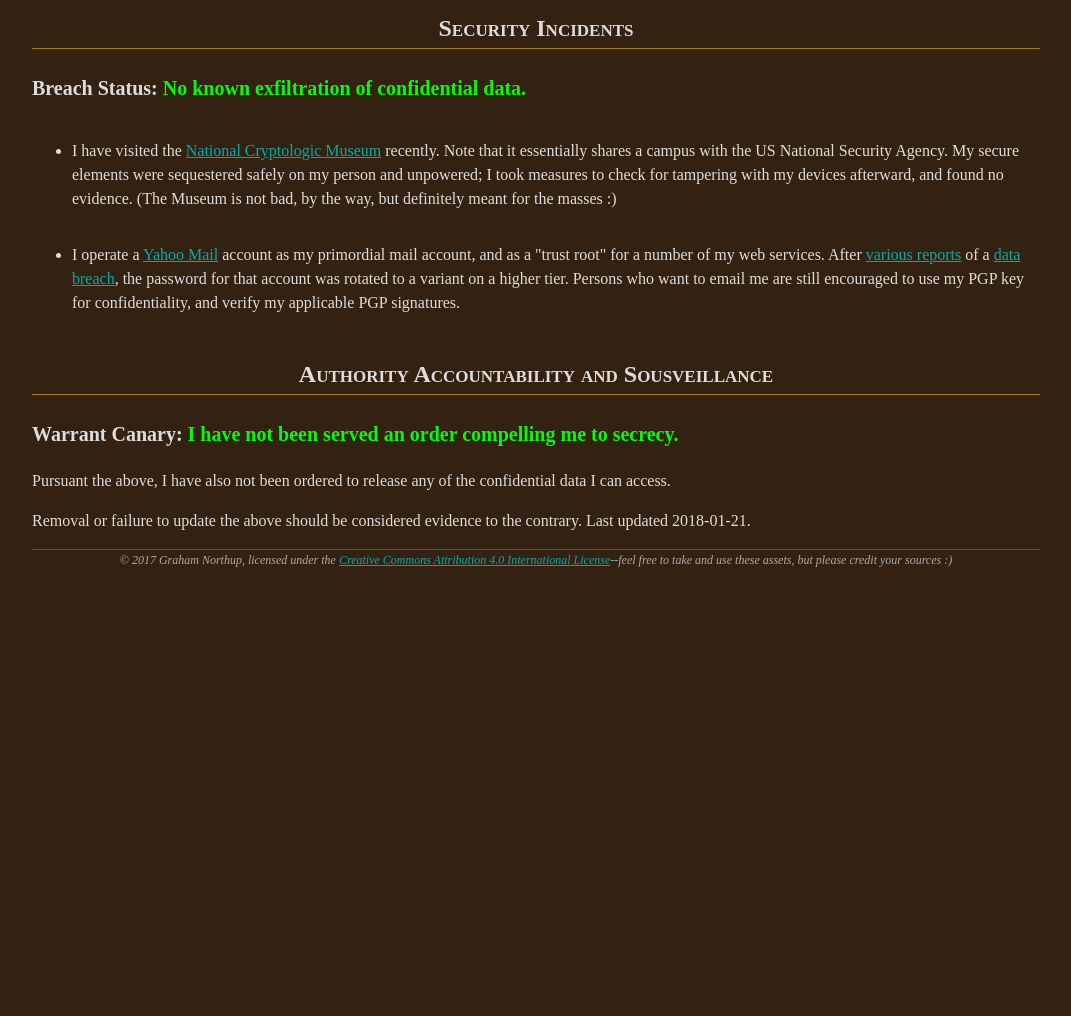
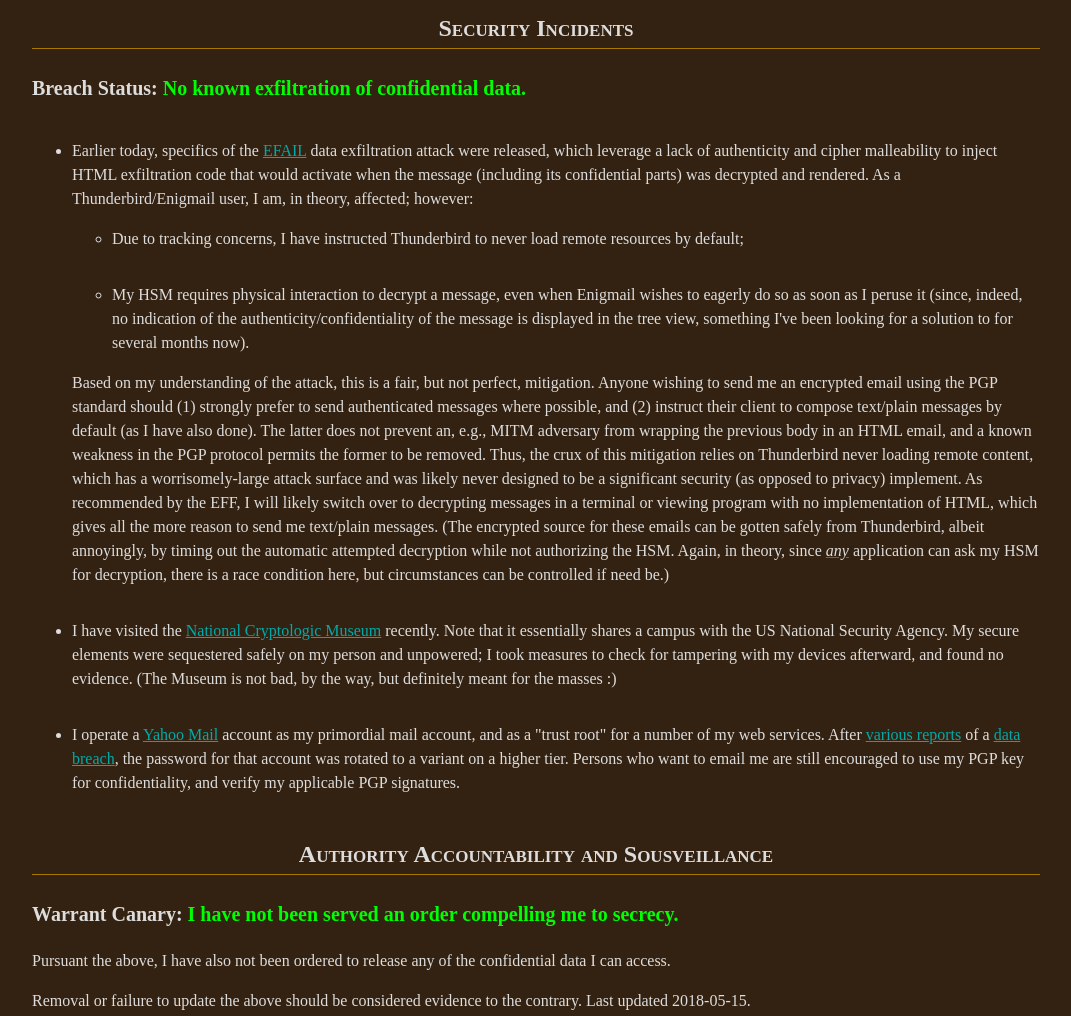
Before and after one commit to Grissess/grissess.github.io, a plain HTML site: page index.html in a window 1280 px wide. Shown: the part 1180-2196 px from the top of the page, without its empty margins (104-1175 px from the left). Before the commit the page ends 1759 px from the top, so only its background shows below. Drawn offline with Linux system fonts and the light colour scheme.

Commit message:
Updated for EFAIL, anchors added

```diff
--- a/index.html
+++ b/index.html
@@ -16,13 +16,13 @@
 			eventually.
 		</p>
 
-		<p class="stat" id="timestat">Last Update/Verification: 2018-01-21.</p>
+		<p class="stat" id="timestat">Last Update/Verification: 2018-05-15.</p>
 
 		<h2>Security</h2>
 
-		<h3>Cryptographic Secrets</h3>
+		<h3 id="secrets">Cryptographic Secrets</h3>
 
-		<p class="stat" id="keystat">Key Status: <span class="positive">No known compromises.</span> <span class="advisory">Keys updated as of 2018-01-21; refresh your keyrings.</span></p>
+		<p class="stat" id="keystat">Key Status: <span class="positive">No known compromises.</span> <span class="advisory">Keys updated as of 2018-01-21.</span></p>
 
 		<p class="stat" id="PARPENTstat">PARPENT Status: <span class="positive">Ready, no compromises.</span></p>
 
@@ -37,25 +37,25 @@
 				<th>Usage</th>
 				<th>Notes</th>
 			</tr>
-			<tr>
+			<tr id="keyC">
 				<td><span class="code">B2EF 0643 0935 C7F1 1041  070C 031F F9C1 <strong>3AA4 EC54</strong></span></td>
 				<td>RSA 4096-bit</td>
 				<td>Signing, <em>Certification</em></td>
 				<td>Master key. The private material is stored, encrypted, on an air-gapped device. Current expiration policy is <em>two years from the date</em> of update. Note that this may also be used for <em>signing</em>; because of its unusually tight control, consider anything signed with this key to be unusually high-integrity.</td>
 			</tr>
-			<tr>
+			<tr id="keyE">
 				<td><span class="code">6A94 4B64 780E 03DB 1BEF  76C6 66F8 5611 <strong>772B 7A77</strong></span></td>
 				<td>RSA 4096-bit</td>
 				<td>Encryption</td>
 				<td>My main encryption key. I release this to <em>trusted</em> devices, which presently includes a Yubikey 4 nano. Use this key to communicate with me in confidence. Expiration is no more than <em>one year from the date</em> of update.</td>
 			</tr>
-			<tr>
+			<tr id="keyA">
 				<td><span class="code">7EEC 2278 4D6E 149D EAA4  9E0B 0B01 EE49 <strong>85DD 01B1</strong></span></td>
 				<td>RSA 4096-bit</td>
 				<td>Authentication</td>
 				<td>Expiration policy is no more than <em>one year from the date</em> of update. This is not yet released from the certification device.</td>
 			</tr>
-			<tr>
+			<tr id="keyE">
 				<td><span class="code">77F3 0065 1C0C 0EA2 C666  07DF 5D00 0E6F <strong>5393 76FB</strong></span></td>
 				<td>RSA 4096-bit</td>
 				<td>Signing</td>
@@ -76,12 +76,49 @@
 			controlled, and is not reused.
 		</p>
 
-		<h3>Security Incidents</h3>
+		<h3 id="incidents">Security Incidents</h3>
 
 		<p class="stat" id="infosecstat">Breach Status: <span class="positive">No known exfiltration of confidential data.</span></p>
 
 		<ul>
-			<li>
+			<li id="efail">
+				Earlier today, specifics of the <a
+					href="https://efail.de/">EFAIL</a> data exfiltration attack
+				were released, which leverage a lack of authenticity and cipher
+				malleability to inject HTML exfiltration code that would
+				activate when the message (including its confidential parts)
+				was decrypted and rendered. As a Thunderbird/Enigmail user, I
+				am, in theory, affected; however:
+				<ul>
+					<li>Due to tracking concerns, I have instructed Thunderbird
+						to never load remote resources by default;</li>
+					<li>My HSM requires physical interaction to decrypt a
+						message, even when Enigmail wishes to eagerly do so as
+						soon as I peruse it (since, indeed, no indication of
+					the authenticity/confidentiality of the message is
+					displayed in the tree view, something I've been looking for
+				a solution to for several months now).</li>
+				</ul>
+				Based on my understanding of the attack, this is a fair, but
+				not perfect, mitigation. Anyone wishing to send me an encrypted
+				email using the PGP standard should (1) strongly prefer to send
+				authenticated messages where possible, and (2) instruct their
+				 client to compose text/plain messages by default (as I have also done).
+				 The latter does not prevent an, e.g., MITM adversary from wrapping the
+				 previous body in an HTML email, and a known weakness in the PGP protocol
+				 permits the former to be removed. Thus, the crux of this mitigation relies
+				 on Thunderbird never loading remote content, which has a worrisomely-large
+				 attack surface and was likely never designed to be a significant security
+				 (as opposed to privacy) implement. As recommended by the EFF, I will
+				 likely switch over to decrypting messages in a terminal or viewing program
+				 with no implementation of HTML, which gives all the more reason to send me
+				 text/plain messages. (The encrypted source for these emails can be gotten
+				 safely from Thunderbird, albeit annoyingly, by timing out the automatic
+				 attempted decryption while not authorizing the HSM. Again, in theory,
+				 since <em>any</em> application can ask my HSM for decryption, there is a
+				 race condition here, but circumstances can be controlled if need be.)
+			</li>
+			<li id="ncm">
 				I have visited the <a
 					href="https://www.nsa.gov/about/cryptologic-heritage/museum/">National
 					Cryptologic Museum</a> recently. Note that it essentially
@@ -91,7 +128,7 @@
 				and found no evidence. (The Museum is not bad, by the way, but
 				definitely meant for the masses :)
 			</li>
-			<li>
+			<li id="ymail">
 				I operate a <a href="https://mail.yahoo.com/">Yahoo Mail</a>
 				account as my primordial mail account, and as a "trust root"
 				for a number of my web services. After <a
@@ -104,16 +141,16 @@
 			</li>
 		</ul>
 
-		<h3>Authority Accountability and Sousveillance</h3>
+		<h3 id="gags">Authority Accountability and Sousveillance</h3>
 
 		<p class="stat" id="warrantstat">Warrant Canary: <span class="positive">I have not been served an order compelling me to secrecy.</span></p>
 
 		<p>Pursuant the above, I have also not been ordered to release any of the confidential data I can access.</p>
 
-		<p>Removal or failure to update the above should be considered evidence to the contrary. Last updated 2018-01-21.</p>
+		<p>Removal or failure to update the above should be considered evidence to the contrary. Last updated 2018-05-15.</p>
 
 		<footer>
-			&copy; 2017 Graham Northup, licensed under the <a
+			&copy; 2018 Graham Northup, licensed under the <a
 				href="http://creativecommons.org/licenses/by/4.0/">Creative
 				Commons Attribution 4.0 International License</a>--feel free to
 			take and use these assets, but please credit your sources :)
--- a/style.css
+++ b/style.css
@@ -1,6 +1,10 @@
 body {
 	background-color: #321;
 	color: #ddd;
+}
+
+:target {
+	background-color: #641 !important;
 }
 
 @media all and (min-width: 800px) {
```
